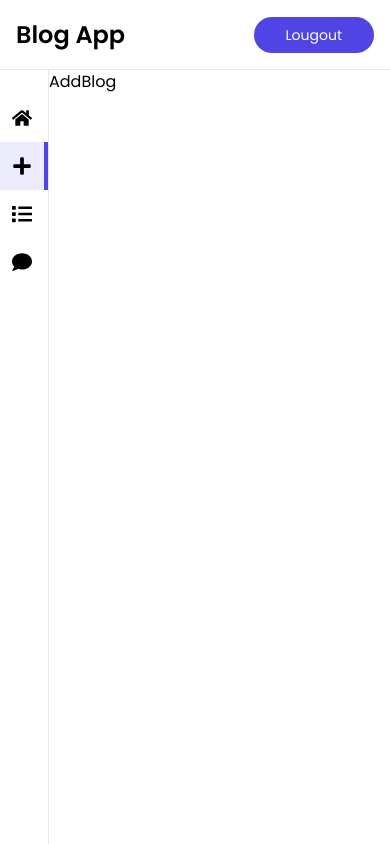
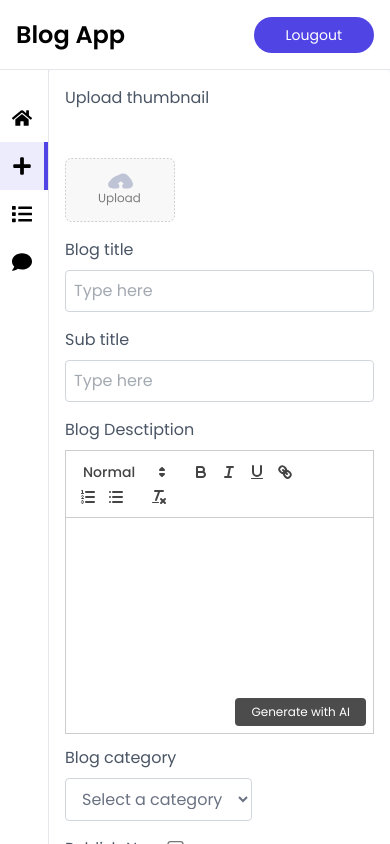
Before and after one commit to Shaikh-Sufiyan-007/Mern-Blog-App, a React app in the folder frontend/: page /admin/addBlog in a window 390 px wide. Built offline with nearby package versions, Linux system fonts and the light colour scheme; the HTML template or start-up script is replaced by a standard one.

Commit message:
1 - building addBlog section of admin page

```diff
--- a/frontend/package.json
+++ b/frontend/package.json
@@ -13,6 +13,7 @@
     "@tailwindcss/vite": "^4.1.18",
     "moment": "^2.30.1",
     "motion": "^12.29.2",
+    "quill": "^2.0.3",
     "react": "^19.2.0",
     "react-dom": "^19.2.0",
     "react-icons": "^5.5.0",
--- a/frontend/src/App.jsx
+++ b/frontend/src/App.jsx
@@ -8,6 +8,7 @@
 import ListBlog from './pages/admin/ListBlog'
 import Comments from './pages/admin/Comments'
 import Login from './components/admin/Login'
+import 'quill/dist/quill.snow.css'
 
 const App = () => {
   return (
--- a/frontend/src/pages/admin/AddBlog.jsx
+++ b/frontend/src/pages/admin/AddBlog.jsx
@@ -1,8 +1,69 @@
-import React from 'react'
+import React, { useEffect, useRef, useState } from 'react'
+import uploadArea from '../../assets/upload_area.svg'
+import Quill from 'quill'
 
 const AddBlog = () => {
+  const blogCategories = ['All', 'Technology', 'Startup', 'Lifestyle', 'Finance']
+
+  const editorRef = useRef(null)
+  const quillRef = useRef(null)
+
+  const [image, setImage] = useState(false)
+  const [title, setTitle] = useState("")
+  const [subTitle, setSubTitle] = useState("")
+  const [category, setCategory] = useState("Startup")
+  const [isPublished, setIsPublished] = useState(false)
+
+  const onSubmitHandler = async (e) => {
+    e.preventDefault()
+  }
+
+  const generateContent = async() => {
+
+  }
+
+  useEffect(() => {
+    if(!quillRef.current && editorRef.current){
+      quillRef.current = new Quill(editorRef.current, {theme: "snow"})
+    }
+  },[])
+
   return (
-    <div>AddBlog</div>
+    <form onSubmit={onSubmitHandler} className='flex-1 bg-blue-50/50 text-gray-600 h-full overflow-scroll'>
+      <div className='bg-white w-full max-w-3xl p-4 md:p-10 sm:m-10 shadow rounded'>
+        <p>Upload thumbnail</p>
+        <label htmlFor="image">
+          <img src={!image ? uploadArea : URL.createObjectURL(image)} className='mt-12 h-16 rounded cursor-pointer' alt="" />
+          <input onChange={(e) => setImage(e.target.files[0])} type="file" id='image' hidden required />
+        </label>
+
+        <p className='mt-4'>Blog title</p>
+        <input type="text" className='w-full max-w-lg mt-2 p-2 border border-gray-300 outline-none rounded' onChange={(e) => setTitle(e.target.value)} value={title} placeholder='Type here' required />
+
+        <p className='mt-4'>Sub title</p>
+        <input type="text" className='w-full max-w-lg mt-2 p-2 border border-gray-300 outline-none rounded' onChange={(e) => setSubTitle(e.target.value)} value={subTitle} placeholder='Type here' required />
+
+        <p className='mt-4'>Blog Desctiption</p>
+        <div className='max-w-lg h-72 pb-16 sm:pb-10 pt-2 relative'>
+          <div ref={editorRef}></div>
+          <button type='button' className='absolute bottom-1 right-2 ml-2 text-xs text-white bg-black/70 px-4 py-1.5 rounded hover:underline cursor-pointer' onClick={generateContent}>Generate with AI</button>
+        </div>
+
+        <p className='mt-4'>Blog category</p>
+        <select onChange={e => setCategory(e.target.value)} name="category" className='mt-2 px-3 py-2 border text-gray-500 border-gray-300 outline-none rounded'>
+          <option value="">Select a category</option>
+          {blogCategories.map((category, index) => <option key={index} value={category}>{category}</option>)}
+        </select>
+
+        <div className='flex gap-2 mt-4'>
+          <p>Publish Now</p>
+          <input type="checkbox" checked={isPublished} className='scale-125 cursor-pointer' onChange={e => setIsPublished(e.target.checked)} />
+        </div>
+
+        <button type='submit' className='mt-8 w-40 h-10 bg-primary text-white rounded cursor-pointer text-sm'>Add Blog</button>
+
+      </div>
+    </form>
   )
 }
 
```
Also changed, not shown: frontend/src/assets/upload_area.svg (added), 1 other file (tests, documents, lock files or other folders).
